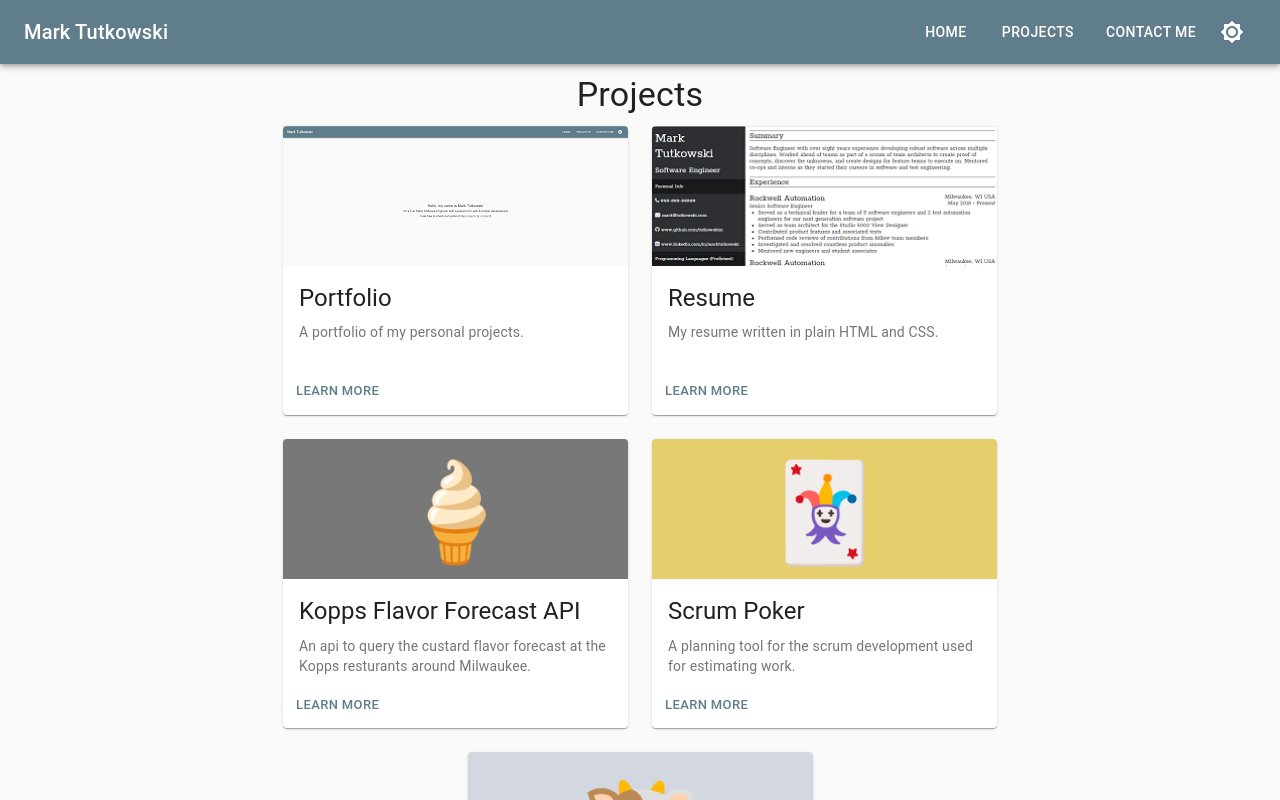
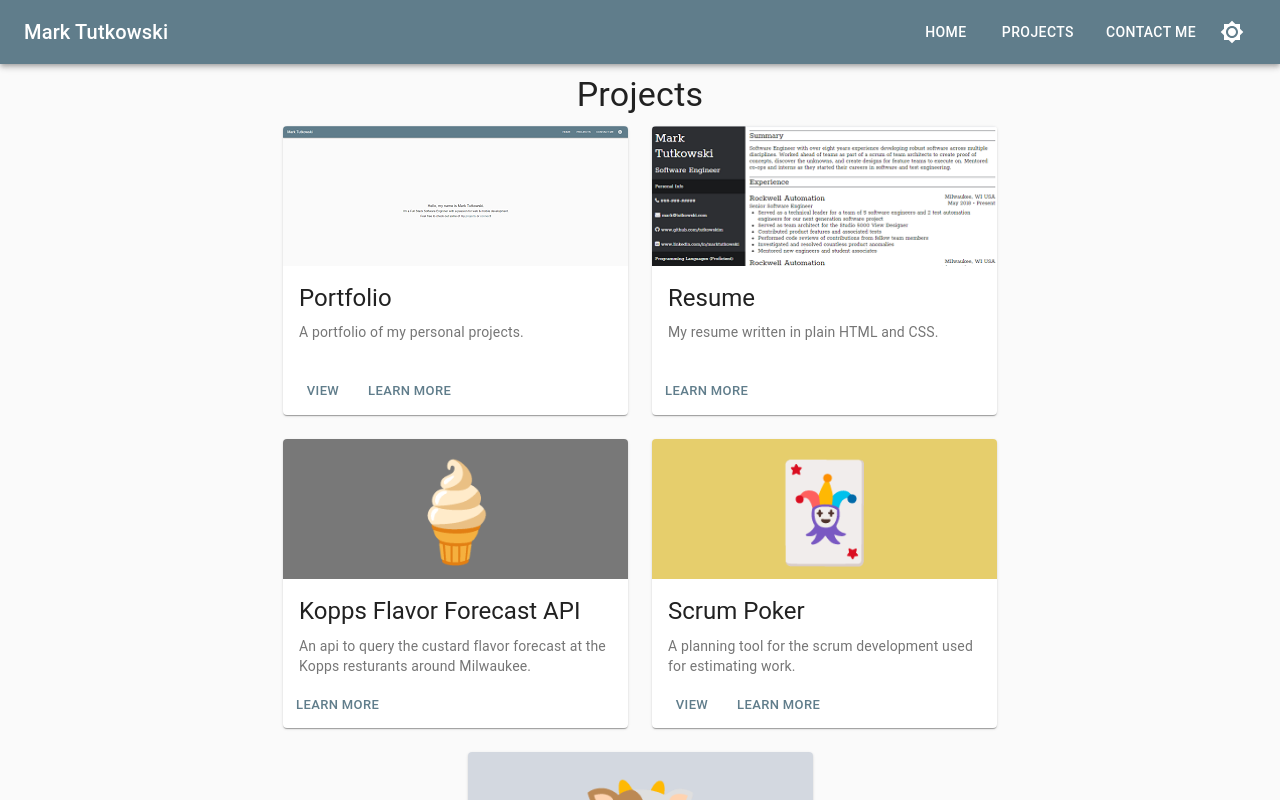
Before and after one commit to tutkowskim/portfolio, a React (Create React App) app: page / in a window 1280 px wide. Both pictures are taken after a click on the button "PROJECTS". Shown: the top 800 px of the page. Built offline with nearby package versions, Linux system fonts and the light colour scheme.

Commit message:
Add a "view" button for projects that have a production page

```diff
--- a/src/ProjectCard.js
+++ b/src/ProjectCard.js
@@ -22,8 +22,9 @@ const useStyles = makeStyles({
 
 function ProjectCard(props) {
   const classes = useStyles();
-  const { name, coverImageUrl, description, projectUrl } = props;
+  const { name, coverImageUrl, description, projectUrl, productionUrl } = props;
   const openProject = () => window.open(projectUrl, '_blank');
+  const viewProject = () => window.open(productionUrl, '_blank');
 
   return (
     <Card className={classes.root}>
@@ -35,6 +36,7 @@ function ProjectCard(props) {
         </CardContent>
       </CardActionArea>
       <CardActions>
+        { productionUrl ? <Button size="small" color="primary" onClick={viewProject}>View</Button> : <></> }
         <Button size="small" color="primary" onClick={openProject}>Learn More</Button>
       </CardActions>
     </Card>
--- a/src/ProjectData.json
+++ b/src/ProjectData.json
@@ -3,7 +3,8 @@
     "name": "Portfolio",
     "description": "A portfolio of my personal projects.",
     "coverImageUrl": "./projects/portfolio/cover.png",
-    "projectUrl": "https://github.com/tutkowskim/portfolio"
+    "projectUrl": "https://github.com/tutkowskim/portfolio",
+    "productionUrl": "https://www.tutkowski.com"
   },
   {
     "name": "Resume",
@@ -21,12 +22,14 @@
     "name": "Scrum Poker",
     "description": "A planning tool for the scrum development used for estimating work.",
     "coverImageUrl": "./projects/scrum_poker/cover.svg",
-    "projectUrl": "https://github.com/tutkowskim/ScrumPoker"
+    "projectUrl": "https://github.com/tutkowskim/ScrumPoker",
+    "productionUrl": "https://play.google.com/store/apps/details?id=poker.scrum.tutkowski.scrumpoker"
   },
   {
     "name": "Cowsay for Android",
     "description": "A port for the popular cowsay application to android.",
     "coverImageUrl": "./projects/cowsay_for_android/cover.svg",
-    "projectUrl": "https://github.com/tutkowskim/AndroidCowsay"
+    "projectUrl": "https://github.com/tutkowskim/AndroidCowsay",
+    "productionUrl": "https://play.google.com/store/apps/details?id=cowsay.andriod.tutkowskim.androidcowsay"
   }
 ]
```
